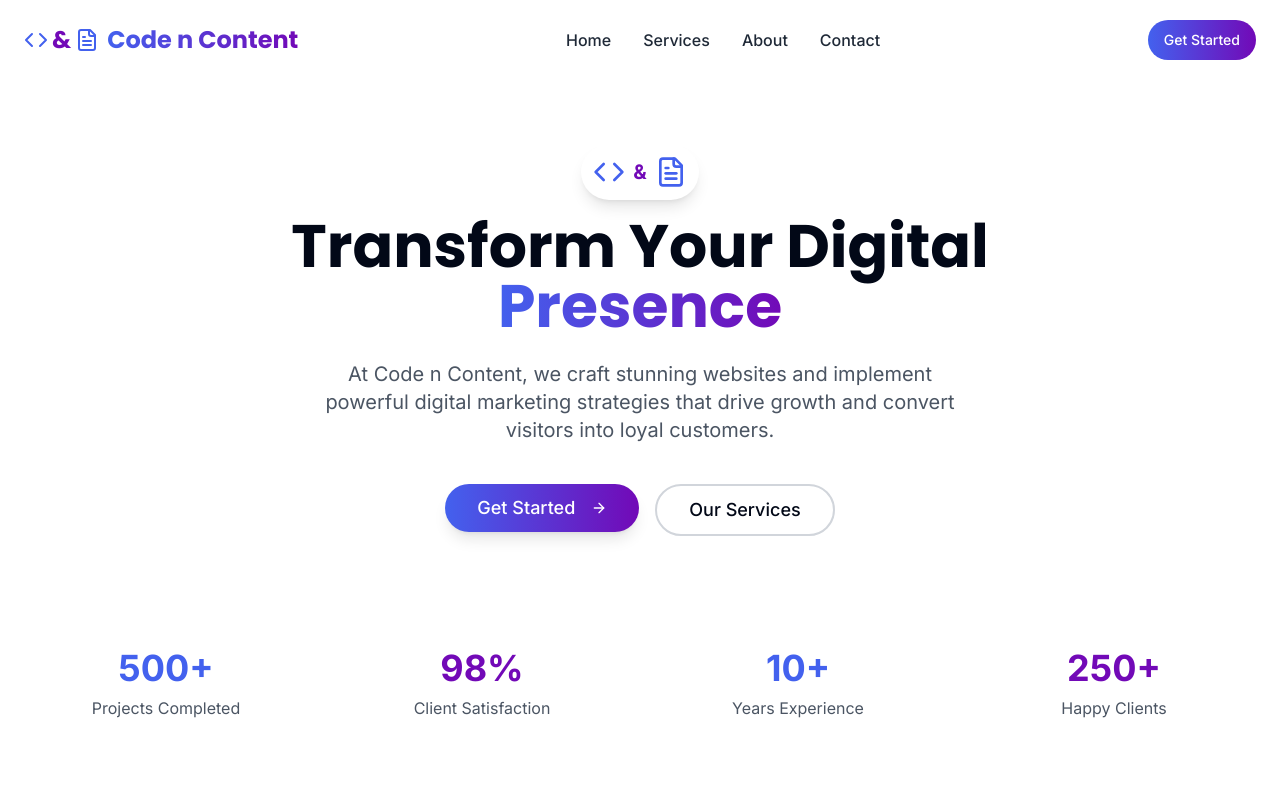
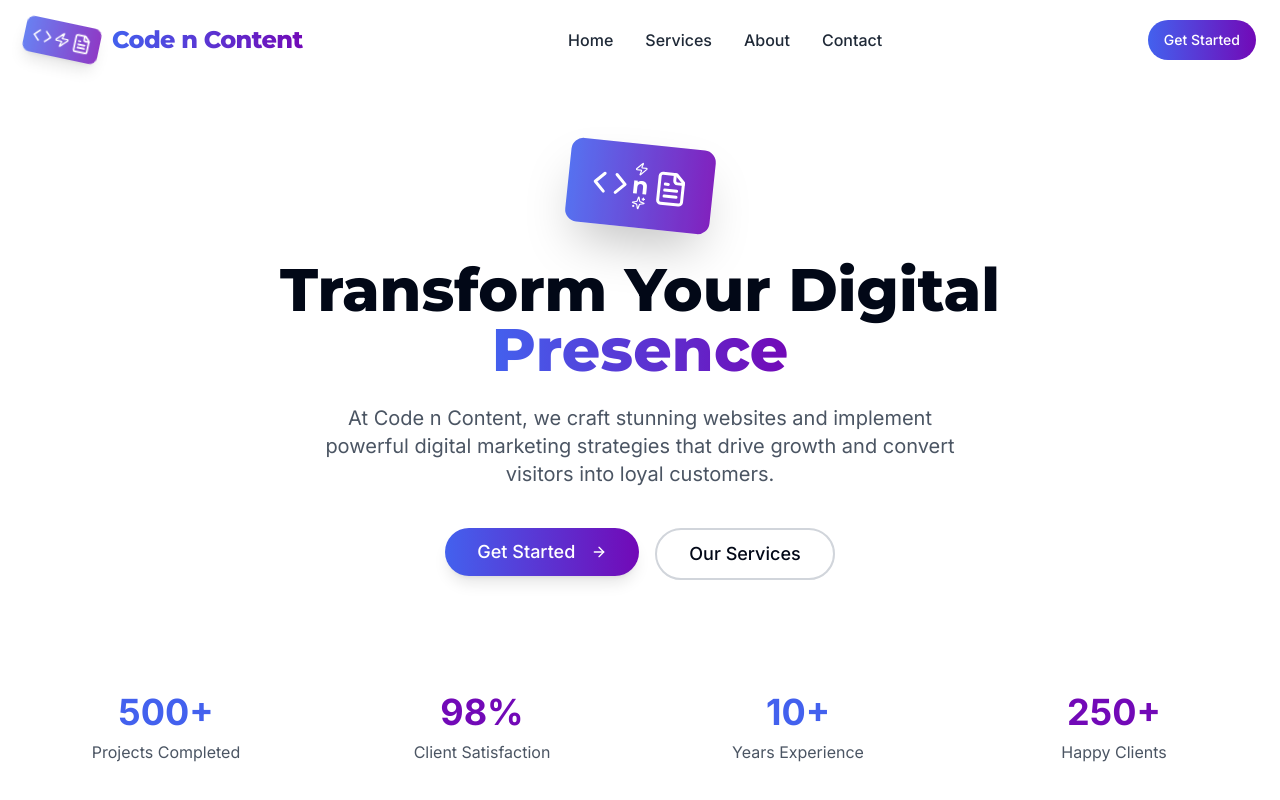
Before and after one commit to gopalagrawal1721/accernity-web-spark, a React (Vite) app: page / in a window 1280 px wide. Shown: the top 800 px of the page. Built offline with nearby package versions, Linux system fonts and the light colour scheme.

Commit message:
Refactor: Improve logo and company name display
This commit refactors the logo and company name display for better visual appeal.

```diff
--- a/index.html
+++ b/index.html
@@ -20,7 +20,7 @@
     <!-- Google Fonts -->
     <link rel="preconnect" href="https://fonts.googleapis.com">
     <link rel="preconnect" href="https://fonts.gstatic.com" crossorigin>
-    <link href="https://fonts.googleapis.com/css2?family=Inter:wght@300;400;500;600;700&family=Poppins:wght@400;500;600;700;800&display=swap" rel="stylesheet">
+    <link href="https://fonts.googleapis.com/css2?family=Inter:wght@300;400;500;600;700&family=Poppins:wght@400;500;600;700;800&family=Montserrat:wght@700;800;900&display=swap" rel="stylesheet">
   </head>
 
   <body>
--- a/src/components/Footer.tsx
+++ b/src/components/Footer.tsx
@@ -1,6 +1,6 @@
 
 import { Link } from "react-router-dom";
-import { Facebook, Twitter, Instagram, Linkedin, Mail, Phone, MapPin, Code, FileText } from "lucide-react";
+import { Facebook, Twitter, Instagram, Linkedin, Mail, Phone, MapPin, Code, FileText, Zap } from "lucide-react";
 
 const Footer = () => {
   return (
@@ -10,12 +10,13 @@ const Footer = () => {
           {/* Company Info */}
           <div className="space-y-4">
             <Link to="/" className="text-2xl font-display font-bold flex items-center">
-              <div className="mr-2 flex items-center">
-                <Code className="text-brand-blue" size={20} />
-                <span className="text-brand-purple mx-1">&</span>
-                <FileText className="text-brand-blue" size={20} />
+              <div className="relative mr-3 flex items-center justify-center bg-gradient-to-r from-brand-blue to-brand-purple p-2 rounded-lg shadow-lg">
+                <div className="absolute inset-0 bg-white opacity-20 rounded-lg"></div>
+                <Code className="text-white z-10" size={18} />
+                <Zap className="text-white z-10 mx-0.5" size={14} />
+                <FileText className="text-white z-10" size={18} />
               </div>
-              <span className="gradient-text">Code n Content</span>
+              <span className="font-montserrat font-bold text-transparent bg-clip-text bg-gradient-to-r from-brand-blue to-brand-purple">Code n Content</span>
             </Link>
             <p className="text-gray-600 mt-2">
               Transforming businesses through innovative digital marketing and web development solutions.
--- a/src/components/Navbar.tsx
+++ b/src/components/Navbar.tsx
@@ -2,7 +2,7 @@
 import { useState, useEffect } from "react";
 import { Link } from "react-router-dom";
 import { Button } from "@/components/ui/button";
-import { Menu, X, Code, FileText } from "lucide-react";
+import { Menu, X, Code, FileText, Zap } from "lucide-react";
 
 const Navbar = () => {
   const [isScrolled, setIsScrolled] = useState(false);
@@ -30,12 +30,13 @@ const Navbar = () => {
       <div className="container mx-auto px-4 md:px-6">
         <div className="flex items-center justify-between">
           <Link to="/" className="text-2xl font-display font-bold flex items-center">
-            <div className="mr-2 flex items-center">
-              <Code className="text-brand-blue" size={24} />
-              <span className="text-brand-purple mx-1">&</span>
-              <FileText className="text-brand-blue" size={24} />
+            <div className="relative mr-3 flex items-center justify-center bg-gradient-to-r from-brand-blue to-brand-purple p-2 rounded-lg transform rotate-12 shadow-lg">
+              <div className="absolute inset-0 bg-white opacity-20 rounded-lg"></div>
+              <Code className="text-white z-10" size={20} />
+              <Zap className="text-white z-10 mx-0.5" size={16} />
+              <FileText className="text-white z-10" size={20} />
             </div>
-            <span className="gradient-text">Code n Content</span>
+            <span className="font-montserrat font-extrabold text-transparent bg-clip-text bg-gradient-to-r from-brand-blue to-brand-purple tracking-tight">Code n Content</span>
           </Link>
 
           {/* Desktop Navigation */}
--- a/src/components/home/Hero.tsx
+++ b/src/components/home/Hero.tsx
@@ -1,6 +1,6 @@
 
 import { Button } from "@/components/ui/button";
-import { ArrowRight, Code, FileText } from "lucide-react";
+import { ArrowRight, Code, FileText, Zap, Sparkles } from "lucide-react";
 import { Link } from "react-router-dom";
 
 const Hero = () => {
@@ -9,14 +9,19 @@ const Hero = () => {
       <div className="absolute inset-0 hero-pattern"></div>
       <div className="container mx-auto px-4 md:px-6 relative">
         <div className="max-w-4xl mx-auto text-center">
-          <div className="flex items-center justify-center mb-4">
-            <div className="flex items-center bg-white p-3 rounded-full shadow-lg">
-              <Code className="text-brand-blue" size={32} />
-              <span className="text-brand-purple mx-2 text-xl font-bold">&</span>
-              <FileText className="text-brand-blue" size={32} />
+          <div className="flex items-center justify-center mb-8">
+            <div className="flex items-center justify-center bg-gradient-to-r from-brand-blue to-brand-purple p-6 rounded-xl shadow-2xl transform rotate-6 hover:rotate-0 transition-all duration-300">
+              <div className="absolute inset-0 bg-white opacity-10 rounded-xl"></div>
+              <Code className="text-white" size={36} />
+              <div className="relative mx-1">
+                <Zap className="text-white absolute -top-2 left-1/2 transform -translate-x-1/2" size={14} />
+                <span className="text-white font-montserrat font-bold text-2xl">n</span>
+                <Sparkles className="text-white absolute -bottom-2 left-1/2 transform -translate-x-1/2" size={14} />
+              </div>
+              <FileText className="text-white" size={36} />
             </div>
           </div>
-          <h1 className="text-4xl md:text-5xl lg:text-6xl font-display font-bold leading-tight mb-6 animate-fade-in">
+          <h1 className="text-4xl md:text-5xl lg:text-6xl font-montserrat font-extrabold leading-tight mb-6 animate-fade-in">
             Transform Your Digital <span className="gradient-text">Presence</span>
           </h1>
           <p className="text-xl text-gray-600 mb-10 mx-auto max-w-2xl animate-slide-up opacity-0" style={{ animationDelay: '300ms' }}>
--- a/tailwind.config.ts
+++ b/tailwind.config.ts
@@ -115,6 +115,7 @@ export default {
 			fontFamily: {
 				sans: ['Inter', 'sans-serif'],
 				display: ['Poppins', 'sans-serif'],
+				montserrat: ['Montserrat', 'sans-serif'],
 			}
 		}
 	},
```
